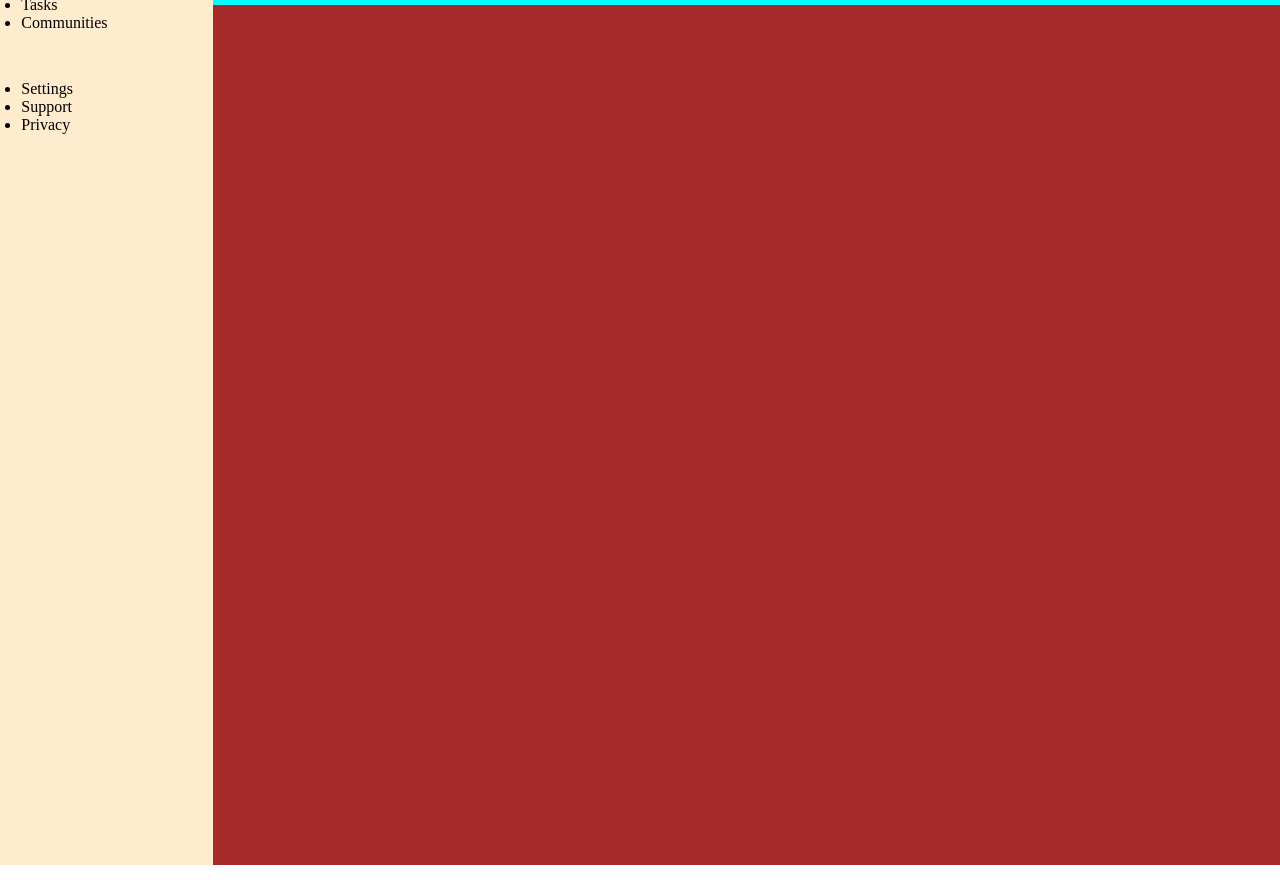
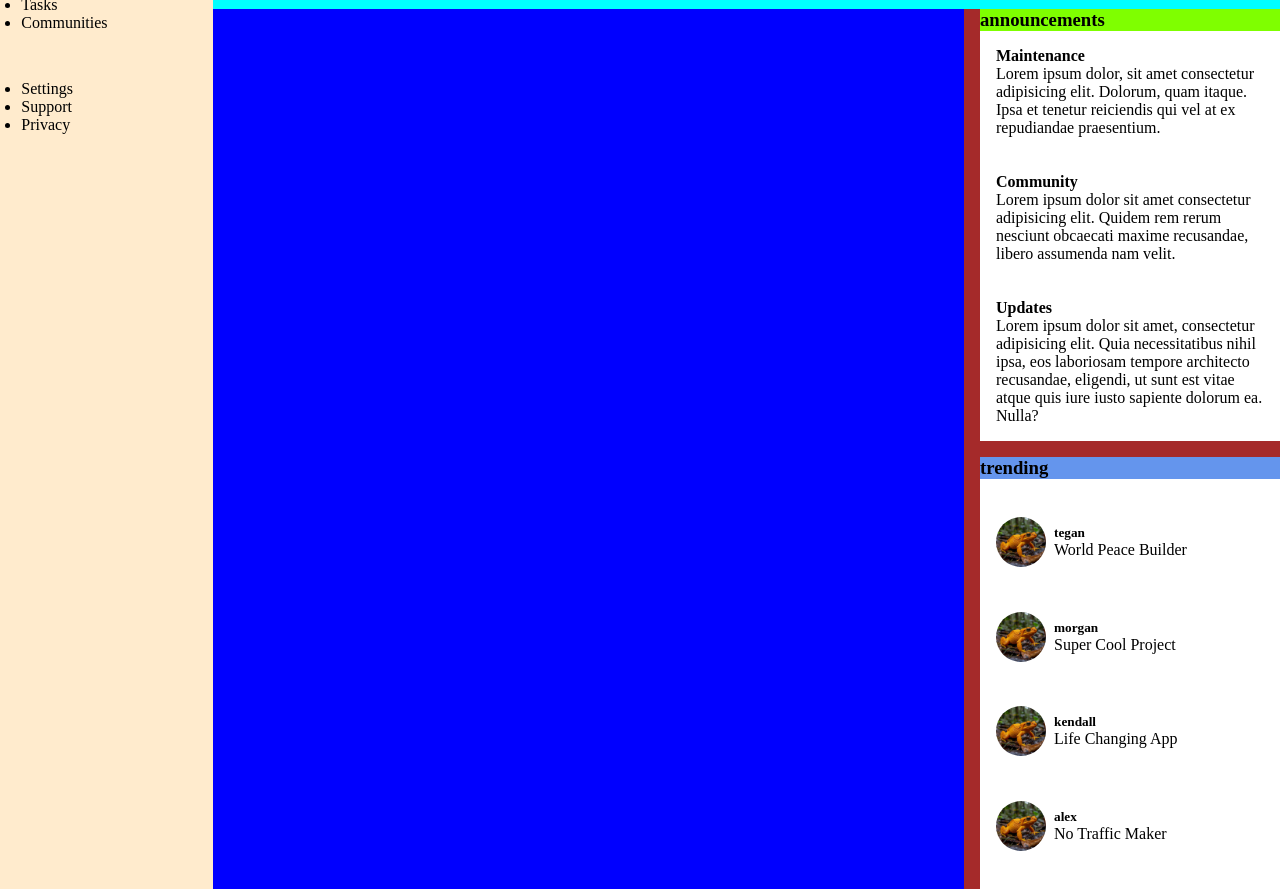
Before and after one commit to maj-dan/admin-dashboard, a plain HTML site: page index.html in a window 1280 px wide. Shown: the part 167-1056 px from the top of the page. Before the commit the page ends 1032 px from the top, so only its background shows below. Drawn offline with Linux system fonts and the light colour scheme.

Commit message:
Create basic announcements and trending layout

```diff
--- a/css/style.css
+++ b/css/style.css
@@ -72,7 +72,62 @@ header > div {
     gap: 3rem;
 }
 /*-------------------------------------------------------*/
+/*main*/
 .container > main {
     grid-area: main;
     background-color: brown;
+
+    display: grid;
+    grid-template-columns: 1fr 300px;
+    grid-template-rows: 1fr 1fr;
+    gap: 1rem;
+    grid-template-areas:
+    "project announ"
+    "project trend";
 }
+
+#projects {
+    grid-area: project;
+    background-color: blue;
+}
+
+#announcements {
+    grid-area: announ;
+    background-color: chartreuse;
+
+    display: flex;
+    flex-flow: column nowrap;
+}
+
+.announ-container {
+    flex: 1;
+    padding: 1rem;
+    display: grid;
+    grid-template-rows: repeat(3, 1fr);
+    background-color: white;
+}
+
+#trending {
+    grid-area: trend;
+    background-color: cornflowerblue;
+
+    display: flex;
+    flex-flow: column nowrap;
+}
+
+.trend-container {
+    flex: 1;
+    padding: 1rem;
+    background-color: white;
+
+    display: grid;
+    grid-template-rows: repeat(4, 1fr);
+}
+
+.trend-container > div {
+    display: grid;
+    grid-template-columns: min-content 1fr;
+    gap: 0.5rem;
+    align-items: center;
+}
+/*-------------------------------------------------------*/
--- a/index.html
+++ b/index.html
@@ -48,7 +48,58 @@
                 </ul>
             </aside>
             <main>
-
+                <div id="projects"></div>
+                <div id="announcements">
+                    <h3>announcements</h3>
+                    <div class="announ-container">
+                        <div>
+                            <h4>Maintenance</h4>
+                            <p>Lorem ipsum dolor, sit amet consectetur adipisicing elit. Dolorum, quam itaque. Ipsa et tenetur reiciendis qui vel at ex repudiandae praesentium.</p>
+                        </div>
+                        <div>
+                            <h4>Community</h4>
+                            <p>Lorem ipsum dolor sit amet consectetur adipisicing elit. Quidem rem rerum nesciunt obcaecati maxime recusandae, libero assumenda nam velit.</p>
+                        </div>
+                        <div>
+                            <h4>Updates</h4>
+                            <p>Lorem ipsum dolor sit amet, consectetur adipisicing elit. Quia necessitatibus nihil ipsa, eos laboriosam tempore architecto recusandae, eligendi, ut sunt est vitae atque quis iure iusto sapiente dolorum ea. Nulla?
+                            </p>
+                        </div>
+                    </div>
+                </div>
+                <div id="trending">
+                    <h3>trending</h3>
+                    <div class="trend-container">
+                        <div>
+                            <img src="./imgs/toad.jpg" alt="">
+                            <div class="user-info">
+                                <h5 class="user-name">tegan</h5>
+                                <p>World Peace Builder</p>
+                            </div>
+                        </div>
+                        <div>
+                            <img src="./imgs/toad.jpg" alt="">
+                            <div class="user-info">
+                                <h5 class="user-name">morgan</h5>
+                                <p>Super Cool Project</p>
+                            </div>
+                        </div>
+                        <div>
+                            <img src="./imgs/toad.jpg" alt="">
+                            <div class="user-info">
+                                <h5 class="user-name">kendall</h5>
+                                <p>Life Changing App</p>
+                            </div>
+                        </div>
+                        <div>
+                            <img src="./imgs/toad.jpg" alt="">
+                            <div class="user-info">
+                                <h5 class="user-name">alex</h5>
+                                <p>No Traffic Maker</p>
+                            </div>
+                        </div>
+                    </div>
+                </div>
             </main>
         </div>
     </body>
```
